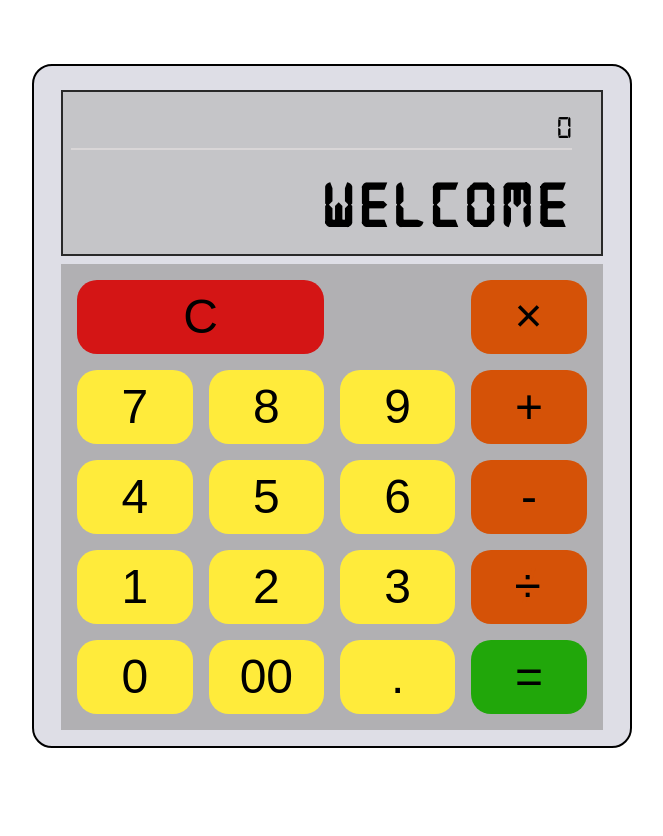
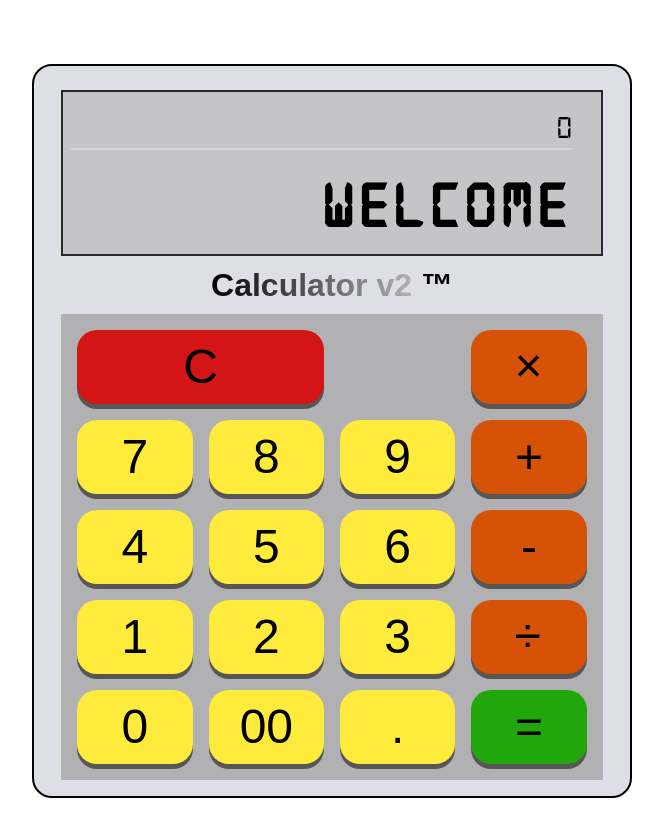
Before and after one commit to anupchand/Calculator-v2, a plain HTML site: page index.html in a window 1280 px wide. Shown: the whole page, without its empty margins (308-971 px from the left). Drawn offline with Linux system fonts and the light colour scheme.

Commit message:
styles and js

```diff
--- a/calculator.js
+++ b/calculator.js
@@ -40,34 +40,43 @@ function takeNumbers(activeID) {
   activeButton = document.getElementById(activeID);
   checkDecimal();
 
+  // Level 1
   if (ansCount === 0) {
     if (mainLcd.innerText === "0" || mainLcd.innerText === "Welcome") {
       mainLcd.innerText = activeButton.innerText;
     } else {
       mainLcd.insertAdjacentText("beforeend", activeButton.innerText);
     }
+
+    // Level 1
   } else if (ansCount === 1) {
-    if (oprCount === 0 && !hasDecimal) {
-      mainLcd.innerText = activeButton.innerText;
-    } else if (oprCount === 0 && hasDecimal) {
-      mainLcd.insertAdjacentText("beforeend", activeButton.innerText);
-    } else if (oprCount === 1 && Number(mainLcd.innerText) === 0) {
-      mainLcd.innerText = activeButton.innerText;
-    } else if (oprCount === 1 && Number(mainLcd.innerText) !== 0) {
-      mainLcd.insertAdjacentText("beforeend", activeButton.innerText);
+    /// ------ Level 2 ------
+    if (oprCount === 0) {
+      if (!hasDecimal) {
+        mainLcd.innerText = activeButton.innerText;
+      } else if (hasDecimal) {
+        mainLcd.insertAdjacentText("beforeend", activeButton.innerText);
+      }
+      /// ------ Level 2 ------
+    } else if (oprCount === 1) {
+      if (mainLcd.innerText === "0" && mainLcd.innerText !== "0.") {
+        mainLcd.innerText = activeButton.innerText;
+      } else if (mainLcd.innerText === "0.") {
+        mainLcd.insertAdjacentText("beforeend", activeButton.innerText);
+      } else if (Number(mainLcd.innerText) !== 0) {
+        mainLcd.insertAdjacentText("beforeend", activeButton.innerText);
+      }
     }
   }
-  // else if (hasDecimal) {
-  //   mainLcd.insertAdjacentText("beforeend", activeButton.innerText);
-  // }
 }
 
 // For decimal value =============
 function takeDecimal(activeID) {
   activeButton = document.getElementById(activeID);
   checkDecimal();
+
   if (hasDecimal) return;
-  console.log(hasDecimal);
+
   if (!hasDecimal) {
     if (Number(mainLcd.innerText) === 0 || mainLcd.innerText === "Welcome") {
       mainLcd.innerText = "0.";
@@ -83,7 +92,7 @@ function takeDecimal(activeID) {
 function takeOperators(activeOprID) {
   hLength = historyScreen.innerText.length;
   activeOpr = document.getElementById(activeOprID);
-
+  checkDecimal();
   if (hLength === 1 && ansCount === 0 && mainLcd.innerText !== `Welcome`) {
     historyScreen.innerText = `${mainLcd.innerText} ${activeOpr.innerText}`;
     hLength = historyScreen.innerText.length;
@@ -97,6 +106,7 @@ function takeOperators(activeOprID) {
   }
 
   mainLcd.innerText = "0";
+
   hLength = historyScreen.innerText.length;
   oprCount = 1;
 }
@@ -108,6 +118,8 @@ document.getElementById("answer").onclick = function showAnswer() {
     problem = historyScreen.innerText;
     mainLcd.innerText = `${eval(problem)}`;
   }
+  checkDecimal();
+
   ansCount = 1;
   oprCount = 0;
 };
--- a/index.html
+++ b/index.html
@@ -20,41 +20,46 @@
             <p class="topDisplay" id="history">0</p>
             <h1 class="blink" id="lcdScreen">Welcome</h1>
         </section>
-
+        <section class="name">
+            <p>Calculator v2</p>
+        </section>
         <section class="keyBlock">
 
             <div class="row">
-                <button class="oprButton" type="button" id="clearButton">C</button>
-                <button class="oprButton" type="button" id="product" onclick="takeOperators(this.id)">*</button>
+                <button class="oprButton btn-push" type="button" id="clearButton">C</button>
+                <button class="oprButton btn-push" type="button" id="product"
+                    onclick="takeOperators(this.id)">*</button>
             </div>
 
             <div class=" row">
-                <button class="numButton" type="button" id="7" onclick="takeNumbers(this.id)">7</button>
-                <button class="numButton" type="button" id="8" onclick="takeNumbers(this.id)">8</button>
+                <button class="numButton btn-push" type="button" id="7" onclick="takeNumbers(this.id)">7</button>
+                <button class="numButton btn-push" type="button" id="8" onclick="takeNumbers(this.id)">8</button>
 
-                <button class="numButton" type="button" id="9" onclick="takeNumbers(this.id)">9</button>
-                <button class="oprButton" type="button" id="sum" onclick="takeOperators(this.id)">+</button>
+                <button class="numButton btn-push" type="button" id="9" onclick="takeNumbers(this.id)">9</button>
+                <button class="oprButton btn-push" type="button" id="sum" onclick="takeOperators(this.id)">+</button>
             </div>
 
             <div class="row">
-                <button class="numButton" type="button" id="4" onclick="takeNumbers(this.id)">4</button>
-                <button class="numButton" type="button" id="5" onclick="takeNumbers(this.id)">5</button>
-                <button class="numButton" type="button" id="6" onclick="takeNumbers(this.id)">6</button>
-                <button class="oprButton" type="button" id="difference" onclick="takeOperators(this.id)">-</button>
+                <button class="numButton btn-push" type="button" id="4" onclick="takeNumbers(this.id)">4</button>
+                <button class="numButton btn-push" type="button" id="5" onclick="takeNumbers(this.id)">5</button>
+                <button class="numButton btn-push" type="button" id="6" onclick="takeNumbers(this.id)">6</button>
+                <button class="oprButton btn-push" type="button" id="difference"
+                    onclick="takeOperators(this.id)">-</button>
             </div>
 
             <div class="row">
-                <button class="numButton" type="button" id="1" onclick="takeNumbers(this.id)">1</button>
-                <button class="numButton" type="button" id="2" onclick="takeNumbers(this.id)">2</button>
-                <button class="numButton" type="button" id="3" onclick="takeNumbers(this.id)">3</button>
-                <button class="oprButton" type="button" id="division" onclick="takeOperators(this.id)">/</button>
+                <button class="numButton btn-push" type="button" id="1" onclick="takeNumbers(this.id)">1</button>
+                <button class="numButton btn-push" type="button" id="2" onclick="takeNumbers(this.id)">2</button>
+                <button class="numButton btn-push" type="button" id="3" onclick="takeNumbers(this.id)">3</button>
+                <button class="oprButton btn-push" type="button" id="division"
+                    onclick="takeOperators(this.id)">/</button>
             </div>
 
             <div class="row">
-                <button class="numButton" type="button" id="0" onclick="takeNumbers(this.id)">0</button>
-                <button class="numButton" type="button" id="00" onclick="takeNumbers(this.id)">00</button>
-                <button class="numButton" type="button" id="decimal" onclick="takeDecimal(this.id)">.</button>
-                <button class="oprButton" type="button" id="answer">=</button>
+                <button class="numButton btn-push" type="button" id="0" onclick="takeNumbers(this.id)">0</button>
+                <button class="numButton btn-push" type="button" id="00" onclick="takeNumbers(this.id)">00</button>
+                <button class="numButton btn-push" type="button" id="decimal" onclick="takeDecimal(this.id)">.</button>
+                <button class="oprButton btn-push" type="button" id="answer">=</button>
             </div>
 
         </section>
--- a/style.css
+++ b/style.css
@@ -99,6 +99,7 @@ html {
   border-radius: 20px;
 }
 
+/* Display area */
 .displayArea {
   border: 2px solid hsl(0, 0%, 16%);
   background-color: hsla(0, 1%, 74%, 0.719);
@@ -106,7 +107,7 @@ html {
   text-align: right;
   padding: 0.5rem;
   margin-inline: auto;
-  margin-block: 0.5rem;
+  margin-top: 0.5rem;
 }
 
 /* ============== History Screen ============== */
@@ -127,6 +128,32 @@ html {
   font-family: digital-7 !important;
   font-size: 4rem;
   letter-spacing: 0.1em;
+}
+
+/* Name bar */
+.name {
+  width: 96%;
+  margin-inline: auto;
+  padding-block: 0.3rem;
+}
+
+.name p {
+  margin-inline: auto;
+  width: fit-content;
+  font-size: 2rem;
+  background-image: linear-gradient(90deg, rgb(0, 0, 0), rgb(214, 214, 214));
+  -webkit-background-clip: text;
+  background-clip: text;
+  color: transparent;
+  font-weight: 900;
+  -webkit-user-select: none;
+  -moz-user-select: none;
+  -ms-user-select: none;
+  user-select: none;
+}
+.name p::after {
+  content: " ™";
+  color: #000;
 }
 
 /* Keypad styles */
@@ -179,7 +206,7 @@ button,
 #division,
 #product {
   position: relative;
-  color: hsl(22, 94%, 43%);
+  color: hsla(22, 94%, 43%, 0);
 }
 
 #product::before {
@@ -203,9 +230,19 @@ button,
   background-color: #21a70a !important;
 }
 
-.numButton:hover,
-.oprButton:hover {
-  box-shadow: 0 8px 16px 0 rgba(0, 0, 0, 0.2), 0 6px 10px 0 rgba(0, 0, 0, 0.19);
+.btn-push {
+  position: relative;
+  top: 0px;
+  text-decoration: none;
+  box-shadow: 0px 5px 0px #585656;
+  transition: All 250ms ease;
+}
+/*==========  Active State  ==========*/
+.btn-push:active {
+  position: relative;
+  top: 5px;
+  box-shadow: none !important;
+  transition: All 250ms ease;
 }
 
 @media screen and (max-width: 500px) {
```
